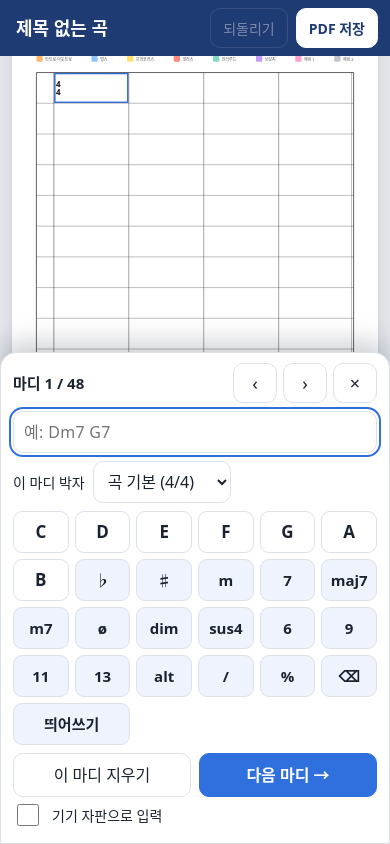
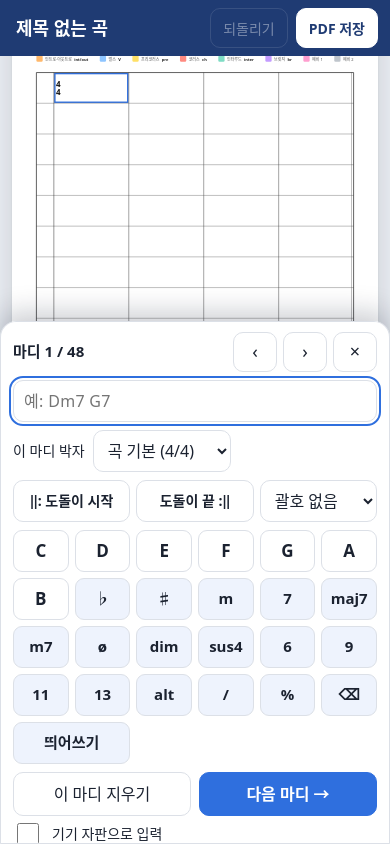
Before and after one commit to minjae00622-sketch/chord-chart, a plain HTML site: page index.html in a window 390 px wide. Both pictures are taken after a click on the button "1마디부터 입력". Shown: the part 77-921 px from the top of the page. Drawn offline with Linux system fonts and the light colour scheme.

Commit message:
도돌이표, 1·2번 괄호, 범례 약어 표시 추가
Co-Authored-By: Claude Opus 5.5 <noreply@anthropic.com>
Claude-Session: https://claude.ai/code/session_019oEahM6qD7YuN3n5VM8JsZ

```diff
--- a/index.html
+++ b/index.html
@@ -89,6 +89,10 @@ input[type=text],input[type=number],select{width:100%;height:42px;font:inherit;f
 .song small{color:var(--mute);font-size:13px}
 .mrow{display:grid;grid-template-columns:auto minmax(0,1fr) minmax(0,1fr);gap:8px;align-items:center;margin-top:8px;font-size:14px}
 .mrow input[hidden]{display:none}
+.marks{display:grid;grid-template-columns:repeat(3,minmax(0,1fr));gap:6px;margin-top:8px}
+.marks input{grid-column:1/-1}.marks input[hidden]{display:none}
+.mk{height:42px;border:1px solid var(--line);border-radius:10px;background:transparent;cursor:pointer;font-size:14px;font-weight:600;white-space:nowrap;overflow:hidden;text-overflow:ellipsis}
+.mk.on{background:var(--acc);color:var(--accInk);border-color:var(--acc)}
 .mi{display:grid;grid-template-columns:72px auto 60px 10px 60px 44px;justify-content:start;gap:6px;align-items:center;font-size:14px}
 .msg{font-size:14px;color:var(--mute);min-height:1.4em;margin:8px 0 0}
 .toast{position:fixed;left:50%;bottom:max(20px,env(safe-area-inset-bottom));transform:translateX(-50%);background:#1b2230;color:#fff;padding:10px 16px;border-radius:12px;font-size:14px;opacity:0;pointer-events:none;transition:opacity .2s;z-index:9;max-width:90vw}
@@ -124,6 +128,12 @@ button:focus-visible,input:focus-visible,select:focus-visible{outline:2px solid
         </div>
         <input class="cin" id="cin" type="text" autocomplete="off" autocapitalize="off" spellcheck="false" placeholder="예: Dm7 G7">
         <div class="mrow"><span>이 마디 박자</span><select id="barMeter" aria-label="이 마디 박자"></select><input type="text" id="barMeterCustom" inputmode="text" placeholder="예: 7/8" aria-label="직접 입력한 박자" hidden></div>
+        <div class="marks">
+          <button type="button" class="mk" id="rsBtn" aria-pressed="false">‖: 도돌이 시작</button>
+          <button type="button" class="mk" id="reBtn" aria-pressed="false">도돌이 끝 :‖</button>
+          <select id="voltaSel" aria-label="반복 괄호"><option value="">괄호 없음</option><option value="1.">1.</option><option value="2.">2.</option><option value="3.">3.</option><option value="custom">직접 입력…</option></select>
+          <input type="text" id="voltaCustom" placeholder="예: 1.-3." aria-label="괄호 글자" hidden>
+        </div>
         <div class="pad" id="pad"></div>
         <div class="edf">
           <button id="clearBar">이 마디 지우기</button>
@@ -146,7 +156,7 @@ button:focus-visible,input:focus-visible,select:focus-visible{outline:2px solid
         </div>
         <div class="sec">
           <h2>코드 입력</h2>
-          <p class="hint">악보의 마디를 누르면 입력창이 열려요. 한 마디에 코드가 여러 개면 띄어 쓰세요 (예: Dm7 G7). 앞 마디 반복은 %.</p>
+          <p class="hint">악보의 마디를 누르면 입력창이 열려요. 한 마디에 코드가 여러 개면 띄어 쓰세요 (예: Dm7 G7). 앞 마디 반복은 %. 도돌이표와 1·2번 괄호도 입력창에서 마디마다 정해요. 같은 괄호를 연달아 붙이면 하나로 이어져요.</p>
           <div class="chips"><button class="chip" id="startInput">1마디부터 입력</button><button class="chip warn" id="clearAll">코드 모두 지우기</button></div>
           <label class="tog"><input type="checkbox" data-k="printChords">코드를 악보에 표시</label>
         </div>
@@ -252,11 +262,11 @@ const LAYOUT = {rows:12,bars:4,group:0,orient:"p",labelCol:true,labelGray:false,
 const KEY = "chordchart-app-v1";
 const clone = o => JSON.parse(JSON.stringify(o));
 const uid = () => Date.now().toString(36) + Math.random().toString(36).slice(2, 6);
-const newSong = lay => ({id: uid(), title: "", meter: "4/4", meters: [], info: {}, chords: {}, sections: [], rowBars: [], layout: clone(lay || LAYOUT), updated: Date.now()});
+const newSong = lay => ({id: uid(), title: "", meter: "4/4", meters: [], marks: {}, info: {}, chords: {}, sections: [], rowBars: [], layout: clone(lay || LAYOUT), updated: Date.now()});
 let db = null;
 try { db = JSON.parse(localStorage.getItem(KEY) || "null"); } catch (e) {}
 if (!db || !Array.isArray(db.songs) || !db.songs.length) { const s = newSong(); db = {songs: [s], cur: s.id, kbd: false}; }
-db.songs.forEach(s => { s.layout = Object.assign(clone(LAYOUT), s.layout); s.info = s.info || {}; s.chords = s.chords || {}; s.sections = s.sections || []; s.rowBars = s.rowBars || []; s.meter = s.meter || "4/4"; s.meters = s.meters || []; fixLegend(s.layout); });
+db.songs.forEach(s => { s.layout = Object.assign(clone(LAYOUT), s.layout); s.info = s.info || {}; s.chords = s.chords || {}; s.sections = s.sections || []; s.rowBars = s.rowBars || []; s.meter = s.meter || "4/4"; s.meters = s.meters || []; s.marks = s.marks || {}; fixLegend(s.layout); });
 let S = db.songs.find(s => s.id === db.cur) || db.songs[0];
 let st = S.layout;
 let saveT = 0;
@@ -331,7 +341,8 @@ function draw(ctx, s, selBar) {
   const items = st.legend.filter(l => l[0].trim());
   if (st.legendOn && items.length) {
     font(6.5);
-    const ws = items.map(([t]) => 5 + ctx.measureText(t).width), rows = [];
+    const abw = a => { if (!a) return 0; font(6.5, 700); const w = ctx.measureText(a).width; font(6.5); return w + 1.4; };
+    const ws = items.map(([t, , a]) => 5 + ctx.measureText(t).width + abw(a)), rows = [];
     let cur = [], tw = 0;
     ws.forEach((w, i) => { if (cur.length && tw + w + 5 > R - L) { rows.push(cur); cur = []; tw = 0; } tw += w + (cur.length ? 5 : 0); cur.push(i); });
     if (cur.length) rows.push(cur);
@@ -340,7 +351,9 @@ function draw(ctx, s, selBar) {
       let x = L; const cy = y + 3.5;
       r.forEach(i => { ctx.fillStyle = items[i][1]; ctx.beginPath();
         ctx.roundRect ? ctx.roundRect(x, cy - 1.8, 3.6, 3.6, .7) : ctx.rect(x, cy - 1.8, 3.6, 3.6); ctx.fill();
-        text(x + 5, cy + 1.1, items[i][0], 6.5, "#555"); x += ws[i] + gap; });
+        text(x + 5, cy + 1.1, items[i][0], 6.5, "#555");
+        if (items[i][2]) { font(6.5); const nw = ctx.measureText(items[i][0]).width; text(x + 5 + nw + 1.4, cy + 1.1, items[i][2], 6.5, "#222", 700); font(6.5); }
+        x += ws[i] + gap; });
       y += 6.5; });
     y += 2;
   }
@@ -370,14 +383,26 @@ function draw(ctx, s, selBar) {
       if (st.numbers) text(bx + 1.2, y0 + 3.2, String(k), 5, MID);
       if (st.half) line(bx + BW / 2, y0 + Math.min(3, rowH * .2), bx + BW / 2, y0 + rowH - Math.min(3, rowH * .2), LIGHT, .5, [.7, .7]);
       if (b) line(bx, y0, bx, y0 + rowH, INK, .7);
-      let off = 0;
-      if (st.showMeter) { const m = meterAt(k); if (k === 1 || m !== meterAt(k - 1)) off = drawMeter(ctx, m, bx, y0, rowH); }
-      if (st.printChords && S.chords[k]) drawChords(ctx, toks(S.chords[k]), bx + off, y0, BW - off, rowH, font);
+      const mk = S.marks[k] || {};
+      let off = 0, endR = mk.re ? 2.9 : 0;
+      if (mk.rs) { repeatSign(ctx, bx, y0, rowH, true); off += 2.9; }
+      if (mk.re) repeatSign(ctx, bx + BW, y0, rowH, false);
+      if (st.showMeter) { const m = meterAt(k); if (k === 1 || m !== meterAt(k - 1)) off += drawMeter(ctx, m, bx + off, y0, rowH); }
+      const dv = mk.v ? 1.2 : 0;
+      if (st.printChords && S.chords[k]) drawChords(ctx, toks(S.chords[k]), bx + off, y0 + dv, BW - off - endR, rowH - dv, font);
       if (selBar === k) { ctx.strokeStyle = "#2f6fde"; ctx.lineWidth = .8; ctx.strokeRect(bx + .6, y0 + .6, BW - 1.2, rowH - 1.2); }
     }
     line(L, y0, R, y0, INK, r === 0 || (st.group && r % st.group === 0) ? 1.2 : .5);
     k0 += nb;
   }
+  cells.forEach(c => { const v = (S.marks[c.k] || {}).v; if (!v) return;
+    const pv = (S.marks[c.k - 1] || {}).v, nm = S.marks[c.k + 1] || {}, first = pv !== v, last = nm.v !== v;
+    const closed = last && (!!(S.marks[c.k] || {}).re || (!!nm.v && nm.v !== v));
+    const top = c.y + 1.1, x1 = c.x + (first ? .7 : 0), x2 = c.x + c.w - (last && closed ? .7 : 0);
+    line(x1, top, x2, top, INK, .8);
+    if (first) { line(x1, top, x1, top + 3.2, INK, .8); text(x1 + .9, top + 2.9, v, 6.5, INK, 700); }
+    if (last && closed) line(x2, top, x2, top + 3.2, INK, .8);
+  });
   line(L, GB, R, GB, INK, 1.2); line(L, GY, L, GB, INK, 1.2);
   if (LAB) line(L + LAB, GY, L + LAB, GB, INK, .8);
   line(R, GY, R, GB, INK, 1.2);
@@ -386,6 +411,12 @@ function draw(ctx, s, selBar) {
     for (let c = 0; c < cols; c++) { const cx = L + c * (cw + 8);
       for (let i = 0; i < st.memo; i++) { const yy = GB + 10 + i * 7; line(cx, yy, cx + cw, yy, LIGHT, .5); } } }
   return cells;
+}
+function repeatSign(ctx, x, y, h, start) {
+  const d = start ? 1 : -1, lw = (w, xx) => { ctx.beginPath(); ctx.strokeStyle = "#1a1a1a"; ctx.lineWidth = w * PT; ctx.moveTo(xx, y); ctx.lineTo(xx, y + h); ctx.stroke(); };
+  lw(2.2, x + d * .4); lw(.7, x + d * 1.15);
+  ctx.fillStyle = "#1a1a1a";
+  [-.16, .16].forEach(t => { ctx.beginPath(); ctx.arc(x + d * 1.95, y + h / 2 + h * t, .42, 0, Math.PI * 2); ctx.fill(); });
 }
 function drawMeter(ctx, m, x, y, h) {
   const [a, b] = m.split("/"), sz = Math.min(h * 0.4, 4.6);
@@ -438,7 +469,7 @@ function openEd(k) {
   sel = Math.max(1, Math.min(total(), k)); $("ed").hidden = false; document.body.classList.add("editing");
   $("edBar").textContent = `마디 ${sel} / ${total()}`;
   cin.value = S.chords[sel] || ""; cin.inputMode = db.kbd ? "text" : "none";
-  fillBarMeter();
+  fillBarMeter(); fillMarks();
   render(); cin.focus({preventScroll: true});
   const c = cells.find(x => x.k === sel), ed = $("ed");
   if (c && getComputedStyle(ed).position === "fixed") {
@@ -495,6 +526,23 @@ document.querySelectorAll("[data-tr]").forEach(b => b.onclick = () => {
   if (keyF && S.info[keyF]) S.info[keyF] = S.info[keyF].replace(/^([A-G][#b]?)/, m => tn(m, d));
   persist(); renderInfo(); if (sel) cin.value = S.chords[sel] || ""; render(); toast(`반음 ${d > 0 ? "올렸어요" : "내렸어요"}`);
 });
+
+/* ---------- repeats & endings ---------- */
+function fillMarks() { if (!sel) return; const mk = S.marks[sel] || {};
+  $("rsBtn").classList.toggle("on", !!mk.rs); $("rsBtn").setAttribute("aria-pressed", !!mk.rs);
+  $("reBtn").classList.toggle("on", !!mk.re); $("reBtn").setAttribute("aria-pressed", !!mk.re);
+  const std = ["", "1.", "2.", "3."].includes(mk.v || "");
+  $("voltaSel").value = std ? (mk.v || "") : "custom";
+  $("voltaCustom").hidden = std; $("voltaCustom").value = std ? "" : mk.v; }
+function setMark(f, v) { snap(f === "v" ? "v" + sel : null); const mk = Object.assign({}, S.marks[sel]);
+  if (v) mk[f] = v; else delete mk[f];
+  if (Object.keys(mk).length) S.marks[sel] = mk; else delete S.marks[sel];
+  persist(); fillMarks(); render(); }
+$("rsBtn").onclick = () => setMark("rs", !(S.marks[sel] || {}).rs);
+$("reBtn").onclick = () => setMark("re", !(S.marks[sel] || {}).re);
+$("voltaSel").addEventListener("change", e => { const v = e.target.value;
+  if (v === "custom") { $("voltaCustom").hidden = false; $("voltaCustom").focus(); return; } setMark("v", v); });
+$("voltaCustom").addEventListener("input", e => { const v = e.target.value.trim(); if (v) setMark("v", v.slice(0, 8)); });
 
 /* ---------- meter ---------- */
 function fillBarMeter() {
@@ -660,7 +708,7 @@ $("exportJson").onclick = async () => { try { await saveFile(`코드표_백업_$
 $("importJson").onchange = async e => { const f = e.target.files[0]; if (!f) return;
   try { const o = JSON.parse(await f.text()); if (!o || !Array.isArray(o.songs)) throw 0;
     let n = 0; o.songs.forEach(s => { if (!s || !s.layout) return; s.layout = Object.assign(clone(LAYOUT), s.layout);
-      s.info = s.info || {}; s.chords = s.chords || {}; s.sections = s.sections || []; s.rowBars = s.rowBars || []; s.meter = s.meter || "4/4"; s.meters = s.meters || []; fixLegend(s.layout);
+      s.info = s.info || {}; s.chords = s.chords || {}; s.sections = s.sections || []; s.rowBars = s.rowBars || []; s.meter = s.meter || "4/4"; s.meters = s.meters || []; s.marks = s.marks || {}; fixLegend(s.layout);
       const i = db.songs.findIndex(x => x.id === s.id); if (i >= 0) db.songs[i] = s; else db.songs.push(s); n++; });
     openSong(db.songs.find(x => x.id === S.id) || db.songs[0]); toast(`${n}곡을 불러왔어요`);
   } catch (err) { toast("백업 파일을 읽지 못했어요"); }
--- a/sw.js
+++ b/sw.js
@@ -1,4 +1,4 @@
-const CACHE = "chordchart-v3";
+const CACHE = "chordchart-v4";
 const FILES = ["./", "./index.html", "./manifest.webmanifest", "./icon-192.png", "./icon-512.png", "./icon-maskable-512.png"];
 self.addEventListener("install", e => { e.waitUntil(caches.open(CACHE).then(c => c.addAll(FILES)).then(() => self.skipWaiting())); });
 self.addEventListener("activate", e => { e.waitUntil(caches.keys().then(ks => Promise.all(ks.filter(k => k !== CACHE).map(k => caches.delete(k)))).then(() => self.clients.claim())); });
```
